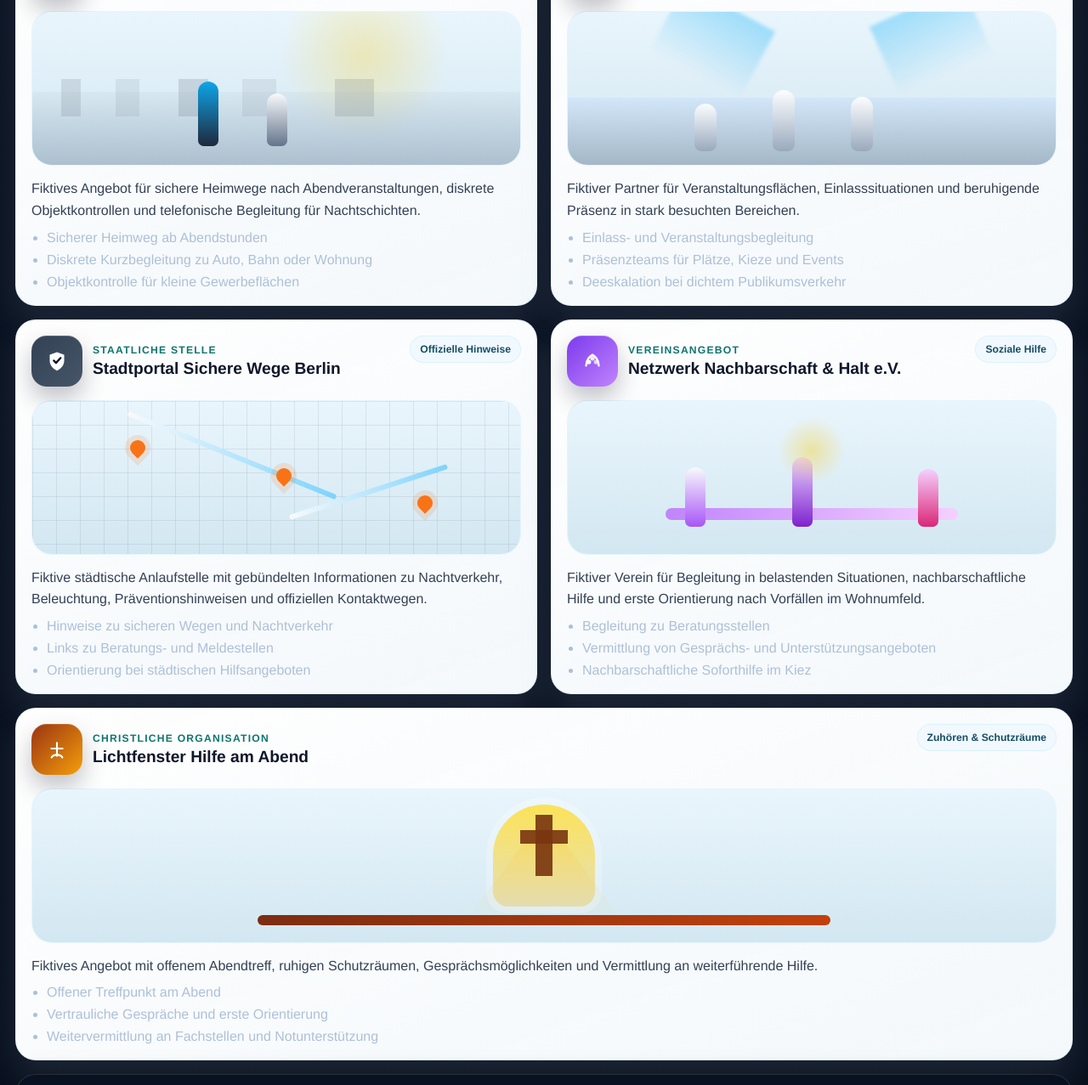
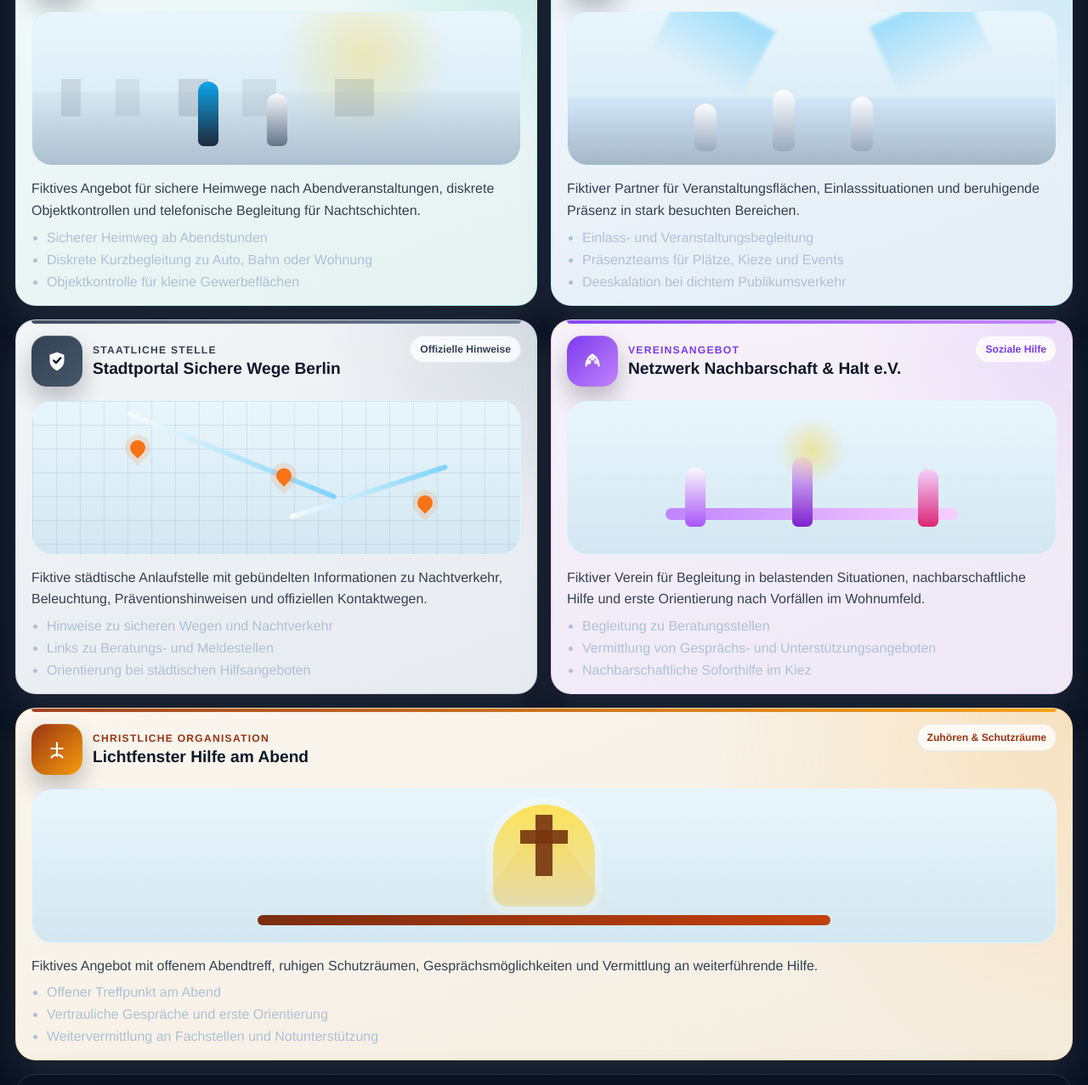
Before and after one commit to familiekrawitz-netizen/sicherodernicht, a website: page public/sicherheit.html in a window 1280 px wide. Shown: the part 689-1966 px from the top of the page at 85% size. Drawn offline with Linux system fonts and the light colour scheme.

Commit message:
Improve partner page readability and card themes

```diff
--- a/public/styles.css
+++ b/public/styles.css
@@ -2699,6 +2699,21 @@ body.design-friendly .partner-ad-copy strong::before {
     linear-gradient(135deg, rgba(244, 249, 255, 0.96), rgba(229, 242, 250, 0.94));
 }
 
+.safety-directory-hero h1 {
+  color: #0f172a;
+}
+
+.safety-directory-copy p {
+  color: #334155;
+}
+
+.safety-directory-copy .chip {
+  background: rgba(15, 23, 42, 0.06);
+  color: #155e75;
+  border: 1px solid rgba(14, 116, 144, 0.14);
+  font-weight: 800;
+}
+
 .safety-directory-copy p:last-child {
   max-width: 64ch;
 }
@@ -2854,6 +2869,17 @@ body.design-friendly .partner-ad-copy strong::before {
   box-shadow: 0 22px 38px rgba(148, 163, 184, 0.14);
 }
 
+.safety-offer-card::after {
+  content: "";
+  position: absolute;
+  left: 18px;
+  right: 18px;
+  top: 0;
+  height: 4px;
+  border-radius: 0 0 999px 999px;
+  opacity: 0.92;
+}
+
 .safety-offer-card::before {
   content: "";
   position: absolute;
@@ -2869,6 +2895,61 @@ body.design-friendly .partner-ad-copy strong::before {
   grid-column: 1 / -1;
 }
 
+.offer-kuhr {
+  background:
+    radial-gradient(circle at top right, rgba(20, 184, 166, 0.18), transparent 32%),
+    linear-gradient(160deg, rgba(246, 255, 253, 0.98), rgba(238, 252, 249, 0.96));
+  border-color: rgba(20, 184, 166, 0.18);
+}
+
+.offer-kuhr::after {
+  background: linear-gradient(90deg, #0f766e, #14b8a6);
+}
+
+.offer-kiss {
+  background:
+    radial-gradient(circle at top right, rgba(56, 189, 248, 0.2), transparent 34%),
+    linear-gradient(160deg, rgba(246, 251, 255, 0.98), rgba(237, 247, 255, 0.96));
+  border-color: rgba(56, 189, 248, 0.2);
+}
+
+.offer-kiss::after {
+  background: linear-gradient(90deg, #1d4ed8, #38bdf8);
+}
+
+.offer-city {
+  background:
+    radial-gradient(circle at top right, rgba(100, 116, 139, 0.18), transparent 34%),
+    linear-gradient(160deg, rgba(248, 250, 252, 0.98), rgba(240, 244, 247, 0.96));
+  border-color: rgba(100, 116, 139, 0.2);
+}
+
+.offer-city::after {
+  background: linear-gradient(90deg, #334155, #64748b);
+}
+
+.offer-verein {
+  background:
+    radial-gradient(circle at top right, rgba(192, 132, 252, 0.18), transparent 34%),
+    linear-gradient(160deg, rgba(252, 247, 255, 0.98), rgba(248, 241, 255, 0.96));
+  border-color: rgba(192, 132, 252, 0.22);
+}
+
+.offer-verein::after {
+  background: linear-gradient(90deg, #7c3aed, #c084fc);
+}
+
+.offer-church {
+  background:
+    radial-gradient(circle at top right, rgba(245, 158, 11, 0.18), transparent 34%),
+    linear-gradient(160deg, rgba(255, 251, 243, 0.98), rgba(255, 246, 232, 0.96));
+  border-color: rgba(245, 158, 11, 0.22);
+}
+
+.offer-church::after {
+  background: linear-gradient(90deg, #9a3412, #f59e0b);
+}
+
 .safety-offer-top {
   display: flex;
   align-items: flex-start;
@@ -2926,6 +3007,31 @@ body.design-friendly .partner-ad-copy strong::before {
   text-transform: uppercase;
 }
 
+.offer-kuhr .safety-brand-kicker,
+.offer-kuhr .safety-offer-pill {
+  color: #0f766e;
+}
+
+.offer-kiss .safety-brand-kicker,
+.offer-kiss .safety-offer-pill {
+  color: #1d4ed8;
+}
+
+.offer-city .safety-brand-kicker,
+.offer-city .safety-offer-pill {
+  color: #334155;
+}
+
+.offer-verein .safety-brand-kicker,
+.offer-verein .safety-offer-pill {
+  color: #7c3aed;
+}
+
+.offer-church .safety-brand-kicker,
+.offer-church .safety-offer-pill {
+  color: #9a3412;
+}
+
 .safety-offer-card h2 {
   margin: 0;
   font-size: 1.2rem;
@@ -2938,9 +3044,8 @@ body.design-friendly .partner-ad-copy strong::before {
   min-height: 32px;
   padding: 0 11px;
   border-radius: 999px;
-  background: rgba(240, 249, 255, 0.92);
-  border: 1px solid rgba(125, 211, 252, 0.18);
-  color: #164e63;
+  background: rgba(255, 255, 255, 0.78);
+  border: 1px solid rgba(148, 163, 184, 0.18);
   font-size: 0.76rem;
   font-weight: 800;
   white-space: nowrap;
```
